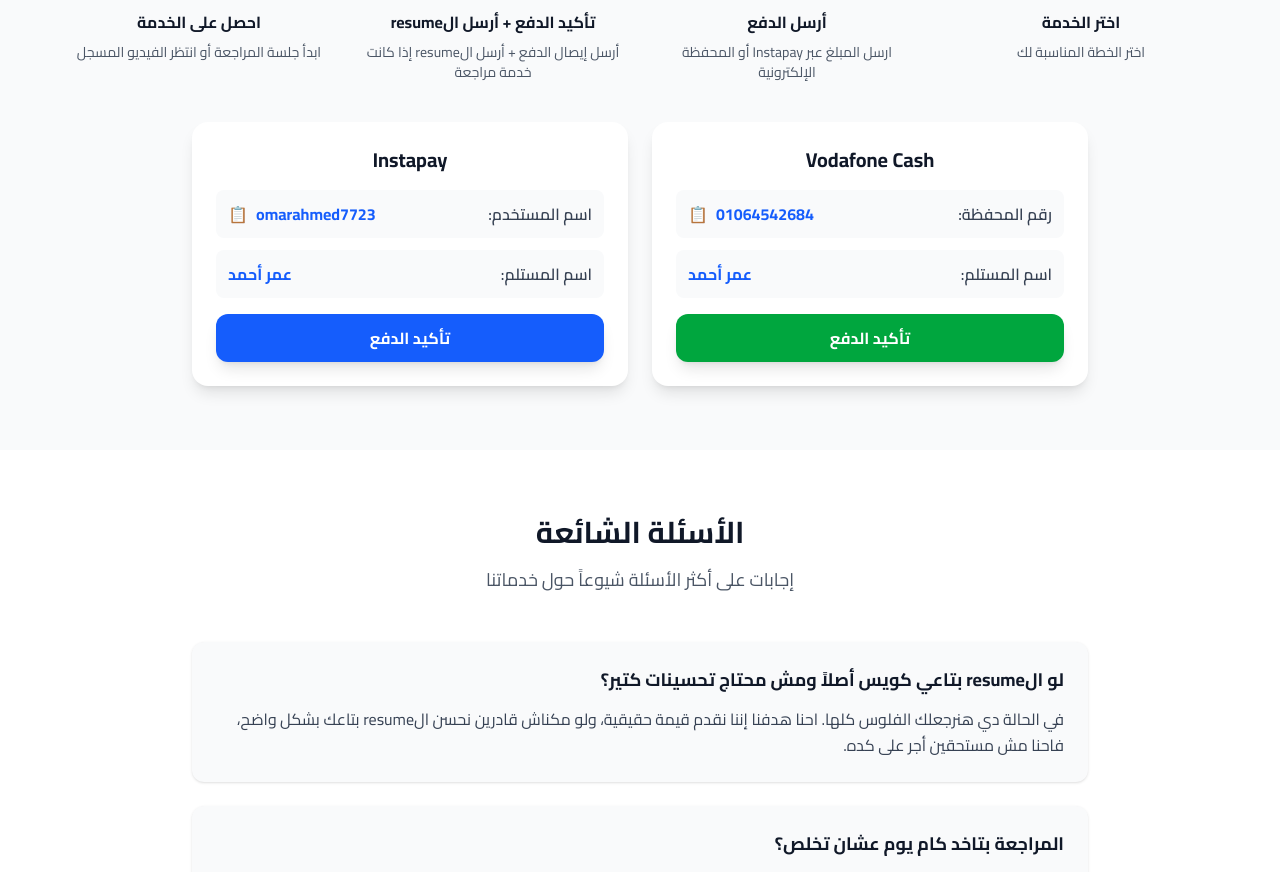
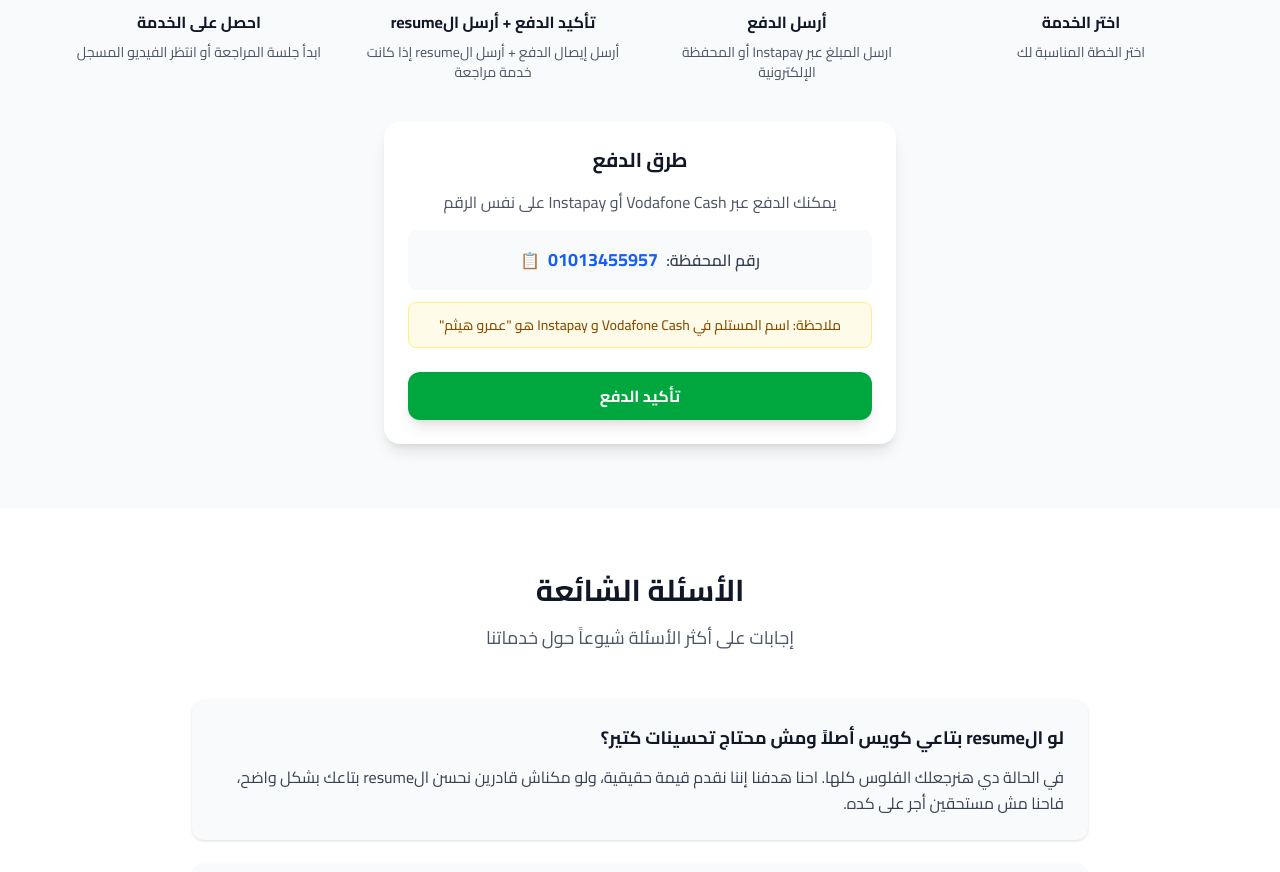
Before and after one commit to Amr-Haitham/omar-resume, a Next.js app: page / in a window 1280 px wide. Shown: the part 4883-5755 px from the top of the page. Built offline with nearby package versions, Linux system fonts and the light colour scheme.

Commit message:
unified the whatsapp number

```diff
--- a/app/components/sections/PaymentSection.tsx
+++ b/app/components/sections/PaymentSection.tsx
@@ -27,54 +27,35 @@ export default function PaymentSection() {
           ))}
         </div>
 
-        <div className="grid md:grid-cols-2 gap-6 max-w-4xl mx-auto">
-          {/* Vodafone Cash */}
+        <div className="max-w-lg mx-auto">
+          {/* Single Payment Method */}
           <div className="bg-white rounded-2xl p-6 shadow-lg">
-            <h3 className="text-xl font-bold text-gray-900 mb-4 text-center">{t.vodafone.title}</h3>
-            <div className="space-y-3">
-              <div className="flex justify-between items-center p-3 bg-gray-50 rounded-lg">
+            <h3 className="text-xl font-bold text-gray-900 mb-4 text-center">{t.combined.title}</h3>
+            <div className="text-center mb-6">
+              <p className="text-gray-600 mb-4">
+                {language === 'ar'
+                  ? 'يمكنك الدفع عبر Vodafone Cash أو Instapay على نفس الرقم'
+                  : 'You can pay via Vodafone Cash or Instapay using the same number'
+                }
+              </p>
+              <div className="flex justify-center items-center gap-2 p-4 bg-gray-50 rounded-lg mb-3">
                 <span className="font-semibold text-gray-700">
                   {language === 'ar' ? 'رقم المحفظة:' : 'Wallet Number:'}
                 </span>
-                <div className="flex items-center gap-2">
-                  <span className="text-blue-600 font-bold">{t.vodafone.number}</span>
-                  <CopyButton text={t.vodafone.number} title={language === 'ar' ? 'نسخ الرقم' : 'Copy Number'} />
-                </div>
+                <span className="text-blue-600 font-bold text-lg">{t.vodafone.number}</span>
+                <CopyButton text={t.vodafone.number} title={language === 'ar' ? 'نسخ الرقم' : 'Copy Number'} />
               </div>
-              <div className="flex justify-between items-center p-3 bg-gray-50 rounded-lg">
-                <span className="font-semibold text-gray-700">
-                  {language === 'ar' ? 'اسم المستلم:' : 'Recipient Name:'}
-                </span>
-                <span className="text-blue-600 font-bold">{t.vodafone.name}</span>
+              <div className="p-3 bg-yellow-50 border border-yellow-200 rounded-lg">
+                <p className="text-sm text-yellow-800 font-medium">
+                  {language === 'ar'
+                    ? 'ملاحظة: اسم المستلم في Vodafone Cash و Instapay هو "عمرو هيثم"'
+                    : 'Note: Make sure the recipient name in Vodafone Cash and Instapay is "Amr Haitham"'
+                  }
+                </p>
               </div>
             </div>
-            <a href="https://wa.me/201064542684" target="_blank" rel="noopener noreferrer" className="w-full bg-green-600 hover:bg-green-700 text-white font-bold py-3 px-6 rounded-xl text-base shadow-lg hover:shadow-green-600/25 transition-all duration-300 mt-4 text-center block">
-              {t.vodafone.cta}
-            </a>
-          </div>
-
-          {/* Instapay */}
-          <div className="bg-white rounded-2xl p-6 shadow-lg">
-            <h3 className="text-xl font-bold text-gray-900 mb-4 text-center">{t.instapay.title}</h3>
-            <div className="space-y-3">
-              <div className="flex justify-between items-center p-3 bg-gray-50 rounded-lg">
-                <span className="font-semibold text-gray-700">
-                  {language === 'ar' ? 'اسم المستخدم:' : 'Username:'}
-                </span>
-                <div className="flex items-center gap-2">
-                  <span className="text-blue-600 font-bold">{t.instapay.username}</span>
-                  <CopyButton text={t.instapay.username} title={language === 'ar' ? 'نسخ اسم المستخدم' : 'Copy Username'} />
-                </div>
-              </div>
-              <div className="flex justify-between items-center p-3 bg-gray-50 rounded-lg">
-                <span className="font-semibold text-gray-700">
-                  {language === 'ar' ? 'اسم المستلم:' : 'Recipient Name:'}
-                </span>
-                <span className="text-blue-600 font-bold">{t.instapay.name}</span>
-              </div>
-            </div>
-            <a href="https://wa.me/201064542684" target="_blank" rel="noopener noreferrer" className="w-full bg-blue-600 hover:bg-blue-700 text-white font-bold py-3 px-6 rounded-xl text-base shadow-lg hover:shadow-blue-600/25 transition-all duration-300 mt-4 text-center block">
-              {t.instapay.cta}
+            <a href="https://wa.me/201013455957" target="_blank" rel="noopener noreferrer" className="w-full bg-green-600 hover:bg-green-700 text-white font-bold py-3 px-6 rounded-xl text-base shadow-lg hover:shadow-green-600/25 transition-all duration-300 text-center block">
+              {t.combined.cta}
             </a>
           </div>
         </div>
--- a/app/data/content.ts
+++ b/app/data/content.ts
@@ -112,17 +112,17 @@ export const content = {
         { number: "3", title: "تأكيد الدفع + أرسل الresume", description: "أرسل إيصال الدفع + أرسل الresume إذا كانت خدمة مراجعة" },
         { number: "4", title: "احصل على الخدمة", description: "ابدأ جلسة المراجعة أو انتظر الفيديو المسجل" }
       ],
+      combined: {
+        title: "طرق الدفع",
+        cta: "تأكيد الدفع"
+      },
       vodafone: {
         title: "Vodafone Cash",
-        number: "01064542684",
-        name: "عمر أحمد",
-        cta: "تأكيد الدفع"
+        number: "01013455957"
       },
       instapay: {
         title: "Instapay",
-        username: "omarahmed7723",
-        name: "عمر أحمد",
-        cta: "تأكيد الدفع"
+        number: "01013455957"
       }
     },
 
@@ -282,17 +282,17 @@ export const content = {
         { number: "3", title: "Confirm Payment + Send Resume", description: "Send payment receipt + send resume if it's a review service" },
         { number: "4", title: "Get Service", description: "Start the review session or wait for the recorded video" }
       ],
+      combined: {
+        title: "Payment Methods",
+        cta: "Confirm Payment"
+      },
       vodafone: {
         title: "Vodafone Cash",
-        number: "01064542684",
-        name: "Omar Ahmed",
-        cta: "Confirm Payment"
+        number: "01013455957"
       },
       instapay: {
         title: "Instapay",
-        username: "omarahmed7723",
-        name: "Omar Ahmed",
-        cta: "Confirm Payment"
+        number: "01013455957"
       }
     },
 
```
